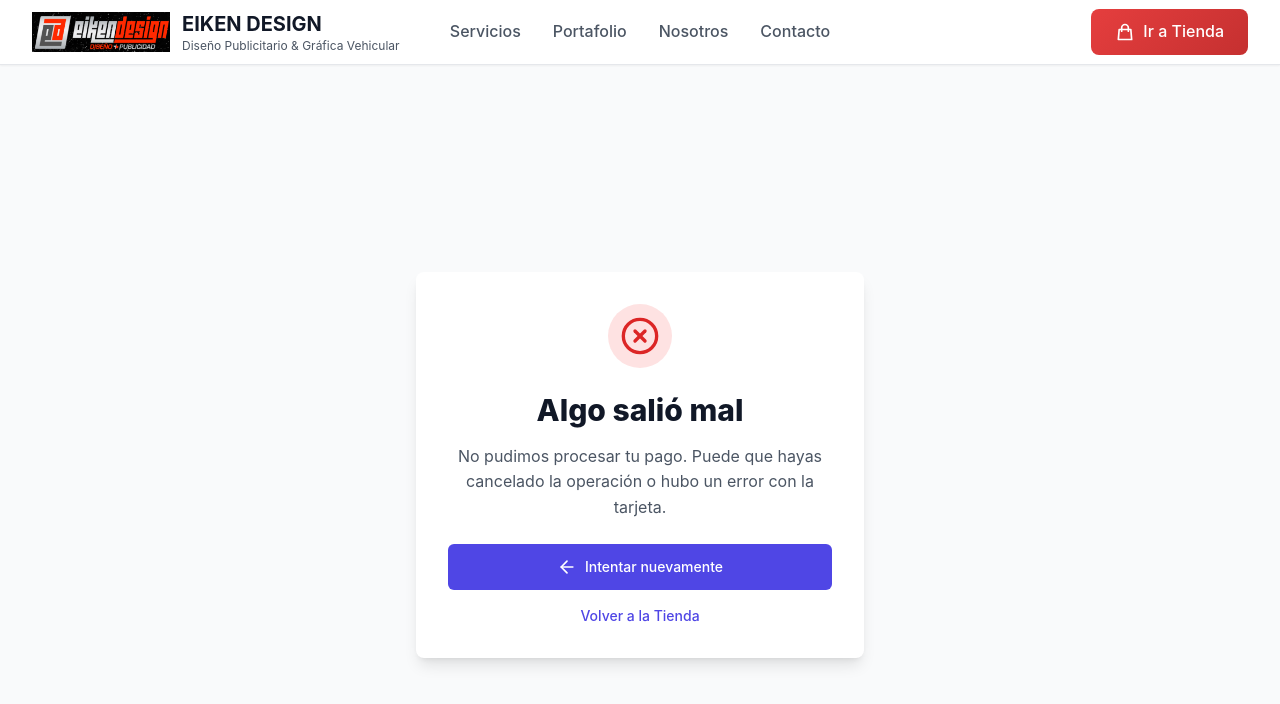
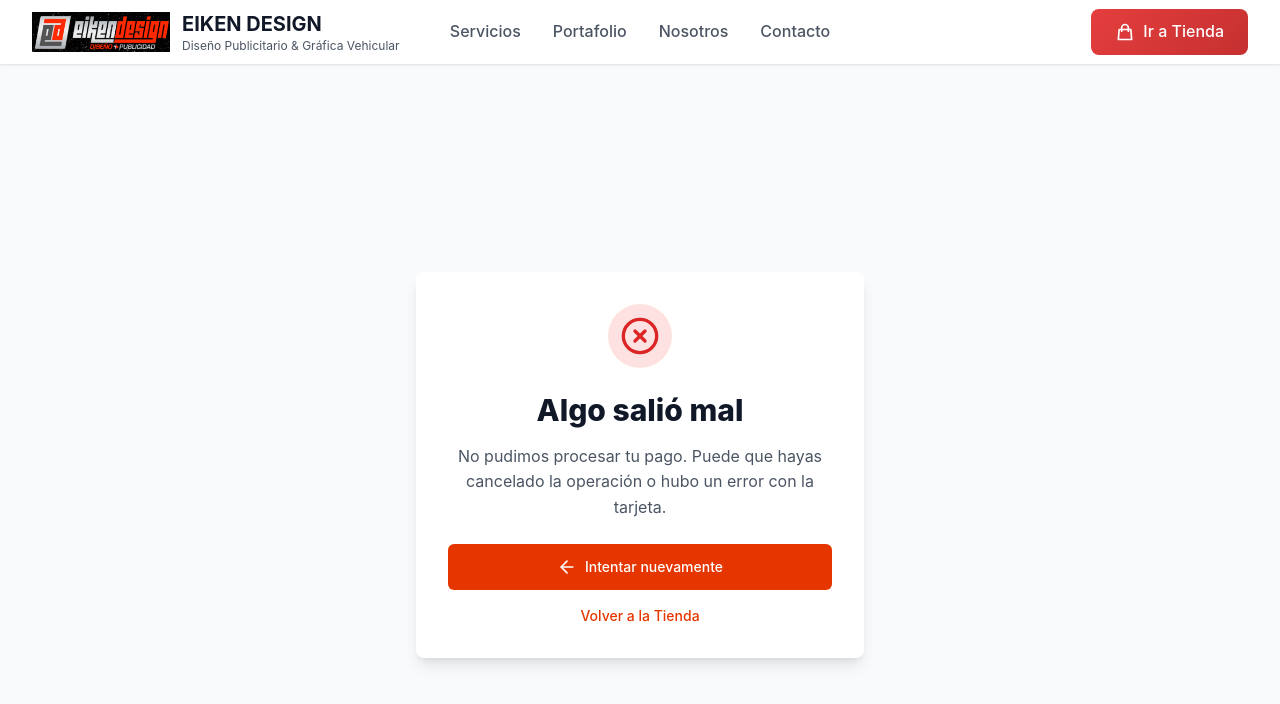
Before and after one commit to BenjiVoll/eiken_web, a React (Vite) app in the folder frontend/: page /payment/failure in a window 1280 px wide. Shown: the top 704 px of the page. Built offline with nearby package versions, Linux system fonts and the light colour scheme; no server answers.

Commit message:
fix color buttons

```diff
--- a/frontend/src/pages/PaymentFailure.jsx
+++ b/frontend/src/pages/PaymentFailure.jsx
@@ -22,7 +22,7 @@ const PaymentFailure = () => {
                     <div className="space-y-4">
                         <Link
                             to="/checkout"
-                            className="w-full flex justify-center items-center px-4 py-3 border border-transparent text-sm font-medium rounded-md text-white bg-indigo-600 hover:bg-indigo-700 focus:outline-none focus:ring-2 focus:ring-offset-2 focus:ring-indigo-500"
+                            className="w-full flex justify-center items-center px-4 py-3 border border-transparent text-sm font-medium rounded-md text-white bg-eiken-orange-600 hover:bg-eiken-orange-700 focus:outline-none focus:ring-2 focus:ring-offset-2 focus:ring-eiken-orange-500"
                         >
                             <ArrowLeft className="h-5 w-5 mr-2" />
                             Intentar nuevamente
@@ -30,7 +30,7 @@ const PaymentFailure = () => {
 
                         <Link
                             to="/store"
-                            className="block text-sm font-medium text-indigo-600 hover:text-indigo-500"
+                            className="block text-sm font-medium text-eiken-orange-600 hover:text-eiken-orange-500"
                         >
                             Volver a la Tienda
                         </Link>
--- a/frontend/src/pages/PaymentPending.jsx
+++ b/frontend/src/pages/PaymentPending.jsx
@@ -22,7 +22,7 @@ const PaymentPending = () => {
                     <div className="space-y-4">
                         <Link
                             to="/store"
-                            className="w-full flex justify-center items-center px-4 py-3 border border-transparent text-sm font-medium rounded-md text-white bg-indigo-600 hover:bg-indigo-700 focus:outline-none focus:ring-2 focus:ring-offset-2 focus:ring-indigo-500"
+                            className="w-full flex justify-center items-center px-4 py-3 border border-transparent text-sm font-medium rounded-md text-white bg-eiken-orange-600 hover:bg-eiken-orange-700 focus:outline-none focus:ring-2 focus:ring-offset-2 focus:ring-eiken-orange-500"
                         >
                             Volver a la Tienda
                         </Link>
--- a/frontend/src/pages/PaymentSuccess.jsx
+++ b/frontend/src/pages/PaymentSuccess.jsx
@@ -99,7 +99,7 @@ const PaymentSuccess = () => {
                     <div className="space-y-4">
                         <Link
                             to="/store"
-                            className="w-full flex justify-center items-center px-4 py-3 border border-transparent text-sm font-medium rounded-md text-white bg-indigo-600 hover:bg-indigo-700 focus:outline-none focus:ring-2 focus:ring-offset-2 focus:ring-indigo-500"
+                            className="w-full flex justify-center items-center px-4 py-3 border border-transparent text-sm font-medium rounded-md text-white bg-eiken-orange-600 hover:bg-eiken-orange-700 focus:outline-none focus:ring-2 focus:ring-offset-2 focus:ring-eiken-orange-500"
                         >
                             <ShoppingBag className="h-5 w-5 mr-2" />
                             Volver a la Tienda
```
Also changed, not shown: 1 other file (tests, documents, lock files or other folders).
